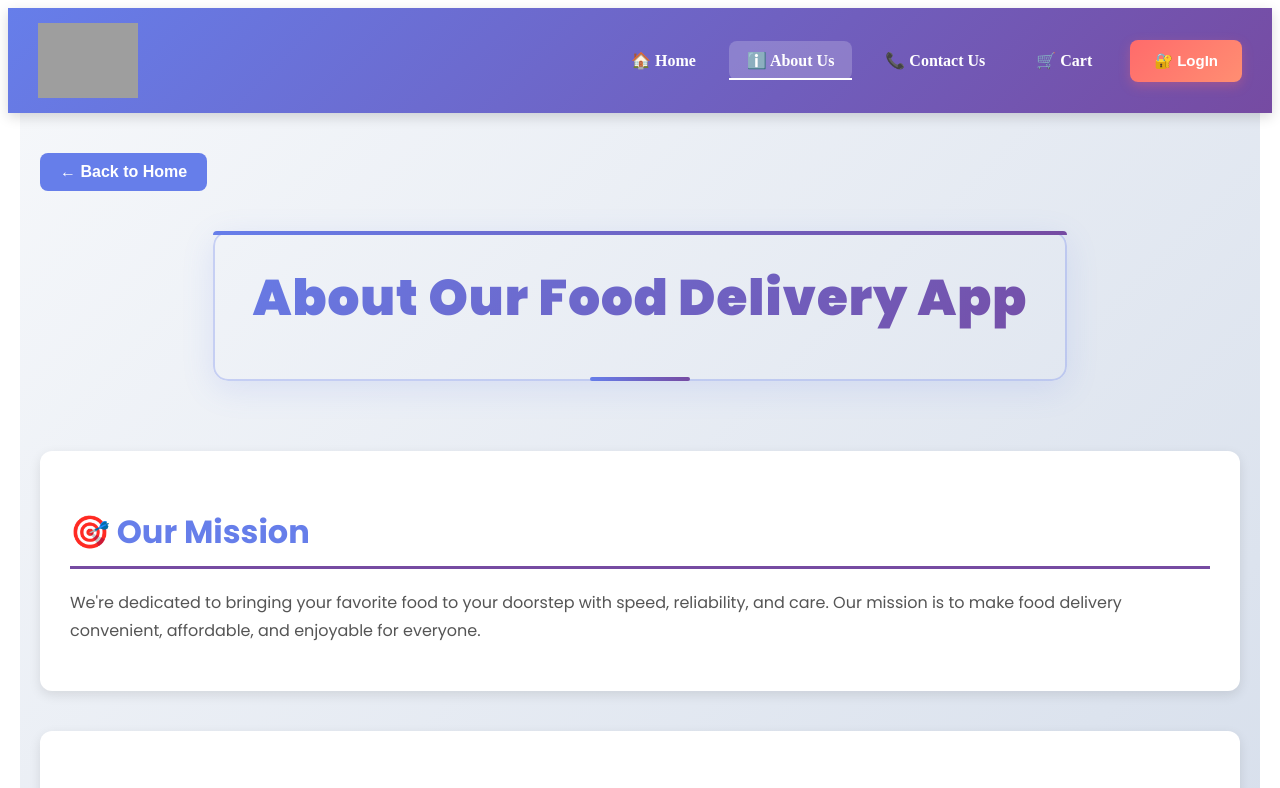
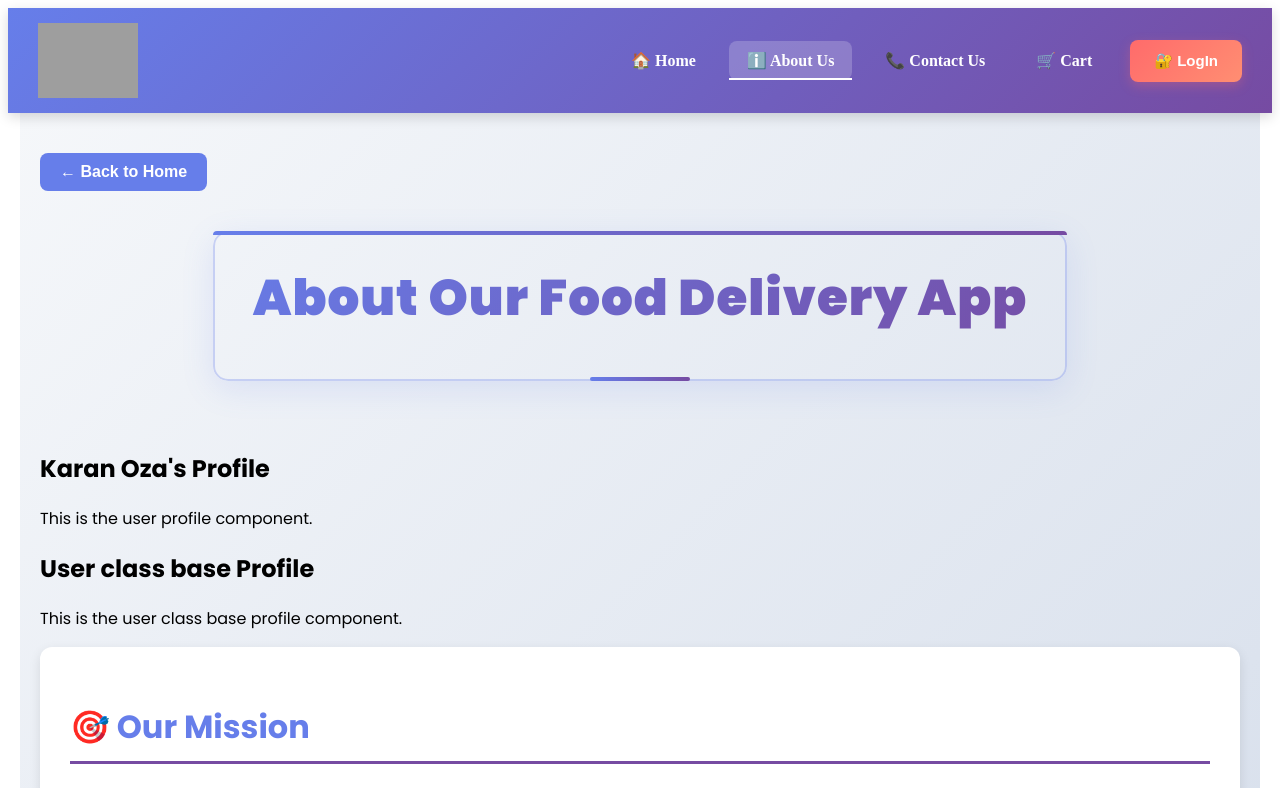
Before and after one commit to karanoza/React_Projects, a React (Vite) app in the folder Food Delievery App/: page /about in a window 1280 px wide. Shown: the top 788 px of the page. Built offline with nearby package versions, Linux system fonts and the light colour scheme; grey boxes are pictures that could not be loaded.

Commit message:
Class base component

```diff
--- a/Food Delievery App/src/components/About.jsx
+++ b/Food Delievery App/src/components/About.jsx
@@ -1,4 +1,6 @@
 import { useNavigate } from "react-router-dom";
+import  User from "./User";
+import UserClass from "./UserClass";
 
 const About = () => {
   const navigate = useNavigate();
@@ -11,7 +13,8 @@ const About = () => {
         </button>
         <h1>About Our Food Delivery App</h1>
       </div>
-
+  <User name={"Karan Oza"} />
+  <UserClass name={"Karan Oza ka class"} />
       <div className="about-content">
         <section className="about-section">
           <h2>🎯 Our Mission</h2>
--- /dev/null
+++ b/Food Delievery App/src/components/User.jsx
@@ -0,0 +1,10 @@
+const User = ({ name }) => {
+  return (
+    <div>
+      <h2>{name}'s Profile</h2>
+      <p>This is the user profile component.</p>
+    </div>
+  );
+};
+
+export default User;
--- /dev/null
+++ b/Food Delievery App/src/components/UserClass.jsx
@@ -0,0 +1,19 @@
+import React from "react";
+
+class UserClass extends React.Component {
+
+    constructor(props) {
+        super(props);
+        console.log("UserClass Constructor", props);
+    }
+    render() {
+        return (
+            <div>
+                <h2>User class base Profile</h2>
+                <p>This is the user class base profile component.</p>
+            </div>
+        );
+    }
+}
+
+export default UserClass;
```
